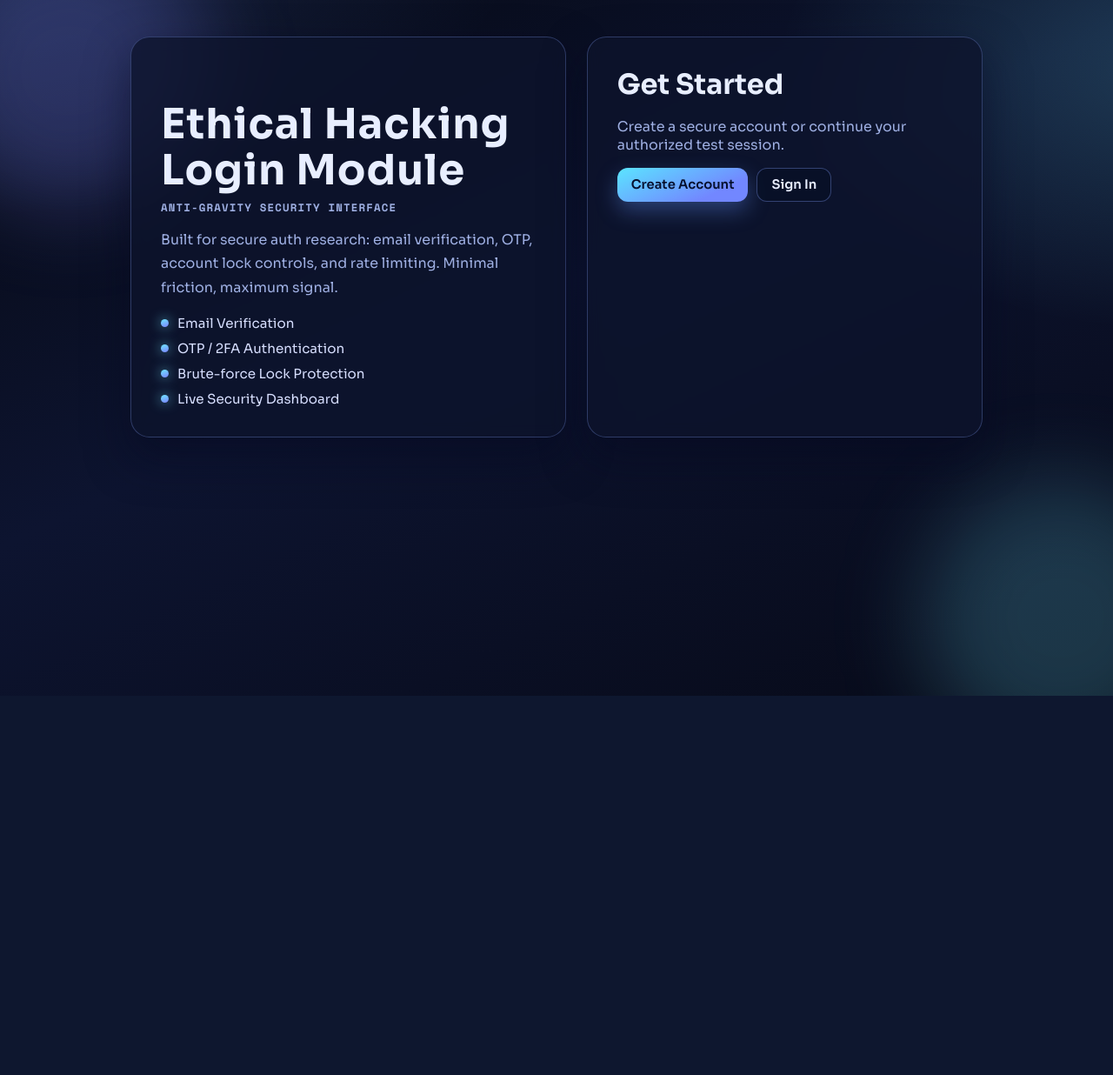
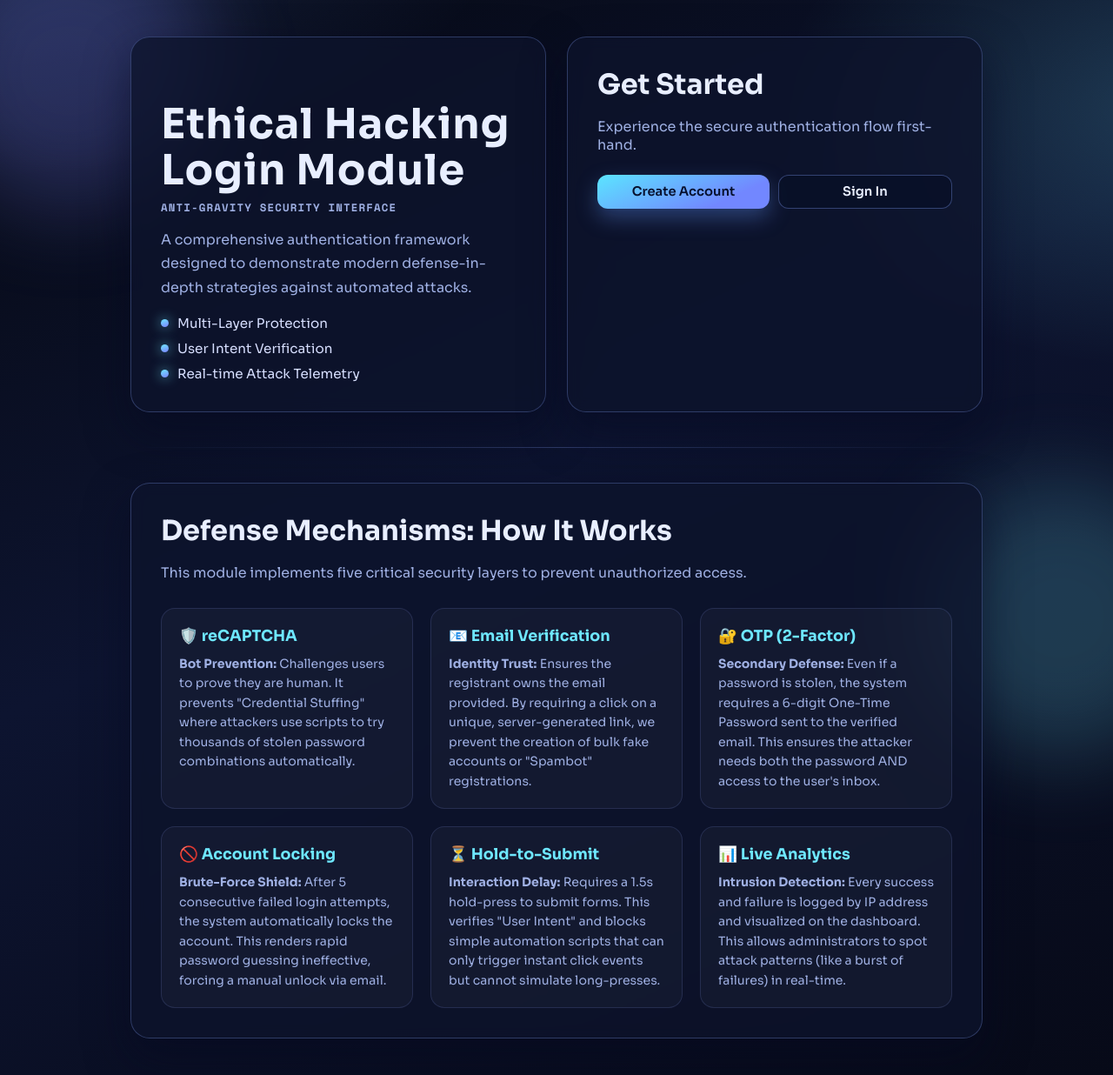
Before and after one commit to adhimiw/Ethical-hacking-, a Flask app: page / in a window 1280 px wide. Shown: the whole page at 87% size. Before the commit the page ends 800 px from the top, so only its background shows below. Run offline with Flask 2, Linux system fonts and the light colour scheme.

Commit message:
Update frontend with comprehensive security explanations on the home page

```diff
--- a/static/style.css
+++ b/static/style.css
@@ -337,6 +337,48 @@ canvas {
   filter: brightness(1.1);
 }
 
+.explanation-grid {
+  display: grid;
+  grid-template-columns: repeat(auto-fit, minmax(280px, 1fr));
+  gap: 20px;
+  margin-top: 30px;
+}
+
+.explanation-card {
+  background: rgba(255, 255, 255, 0.03);
+  border: 1px solid rgba(138, 164, 255, 0.15);
+  border-radius: 16px;
+  padding: 20px;
+  transition: transform 0.2s ease, background 0.2s ease;
+}
+
+.explanation-card:hover {
+  background: rgba(255, 255, 255, 0.05);
+  transform: translateY(-4px);
+}
+
+.explanation-card h3 {
+  margin: 0 0 10px;
+  color: var(--accent);
+  font-size: 1.1rem;
+  display: flex;
+  align-items: center;
+  gap: 10px;
+}
+
+.explanation-card p {
+  margin: 0;
+  font-size: 0.88rem;
+  line-height: 1.6;
+  color: var(--muted);
+}
+
+.section-divider {
+  height: 1px;
+  background: linear-gradient(90deg, transparent, var(--panel-border), transparent);
+  margin: 40px 0;
+}
+
 @media (max-width: 880px) {
   .auth-layout {
     grid-template-columns: 1fr;
--- a/templates/index.html
+++ b/templates/index.html
@@ -7,36 +7,100 @@
     <link rel="stylesheet" href="{{ url_for('static', filename='style.css') }}">
 </head>
 <body>
-    <main class="app-shell">
-        <div class="auth-layout">
+    <main class="app-shell" style="max-width: 1100px;">
+        <div class="auth-layout" style="grid-template-columns: 1fr 1fr;">
             <section class="panel hero-card">
                 <h1 class="brand">
                     Ethical Hacking Login Module
                     <small>Anti-Gravity Security Interface</small>
                 </h1>
                 <p>
-                    Built for secure auth research: email verification, OTP, account lock controls,
-                    and rate limiting. Minimal friction, maximum signal.
+                    A comprehensive authentication framework designed to demonstrate
+                    modern defense-in-depth strategies against automated attacks.
                 </p>
                 <div class="security-list">
-                    <span>Email Verification</span>
-                    <span>OTP / 2FA Authentication</span>
-                    <span>Brute-force Lock Protection</span>
-                    <span>Live Security Dashboard</span>
+                    <span>Multi-Layer Protection</span>
+                    <span>User Intent Verification</span>
+                    <span>Real-time Attack Telemetry</span>
                 </div>
             </section>
 
             <section class="panel">
                 <h2 class="form-title">Get Started</h2>
-                <p style="color: var(--muted); margin-top: 0; margin-bottom: 16px;">
-                    Create a secure account or continue your authorized test session.
+                <p style="color: var(--muted); margin-top: 0; margin-bottom: 24px;">
+                    Experience the secure authentication flow first-hand.
                 </p>
                 <div class="btn-row">
-                    <a href="/register" class="btn btn-primary">Create Account</a>
-                    <a href="/login" class="btn btn-dark">Sign In</a>
+                    <a href="/register" class="btn btn-primary" style="flex: 1;">Create Account</a>
+                    <a href="/login" class="btn btn-dark" style="flex: 1;">Sign In</a>
                 </div>
             </section>
         </div>
+
+        <div class="section-divider"></div>
+
+        <section class="panel">
+            <h2 class="form-title">Defense Mechanisms: How It Works</h2>
+            <p style="color: var(--muted); margin-bottom: 30px;">
+                This module implements five critical security layers to prevent unauthorized access.
+            </p>
+
+            <div class="explanation-grid">
+                <article class="explanation-card">
+                    <h3>🛡️ reCAPTCHA</h3>
+                    <p>
+                        <strong>Bot Prevention:</strong> Challenges users to prove they are human.
+                        It prevents "Credential Stuffing" where attackers use scripts to try
+                        thousands of stolen password combinations automatically.
+                    </p>
+                </article>
+
+                <article class="explanation-card">
+                    <h3>📧 Email Verification</h3>
+                    <p>
+                        <strong>Identity Trust:</strong> Ensures the registrant owns the email
+                        provided. By requiring a click on a unique, server-generated link,
+                        we prevent the creation of bulk fake accounts or "Spambot" registrations.
+                    </p>
+                </article>
+
+                <article class="explanation-card">
+                    <h3>🔐 OTP (2-Factor)</h3>
+                    <p>
+                        <strong>Secondary Defense:</strong> Even if a password is stolen, the system
+                        requires a 6-digit One-Time Password sent to the verified email. This
+                        ensures the attacker needs both the password AND access to the user's inbox.
+                    </p>
+                </article>
+
+                <article class="explanation-card">
+                    <h3>🚫 Account Locking</h3>
+                    <p>
+                        <strong>Brute-Force Shield:</strong> After 5 consecutive failed login
+                        attempts, the system automatically locks the account. This renders rapid
+                        password guessing ineffective, forcing a manual unlock via email.
+                    </p>
+                </article>
+
+                <article class="explanation-card">
+                    <h3>⏳ Hold-to-Submit</h3>
+                    <p>
+                        <strong>Interaction Delay:</strong> Requires a 1.5s hold-press to submit
+                        forms. This verifies "User Intent" and blocks simple automation scripts
+                        that can only trigger instant click events but cannot simulate long-presses.
+                    </p>
+                </article>
+
+                <article class="explanation-card">
+                    <h3>📊 Live Analytics</h3>
+                    <p>
+                        <strong>Intrusion Detection:</strong> Every success and failure is logged
+                        by IP address and visualized on the dashboard. This allows administrators
+                        to spot attack patterns (like a burst of failures) in real-time.
+                    </p>
+                </article>
+            </div>
+        </section>
     </main>
 </body>
 </html>
```
